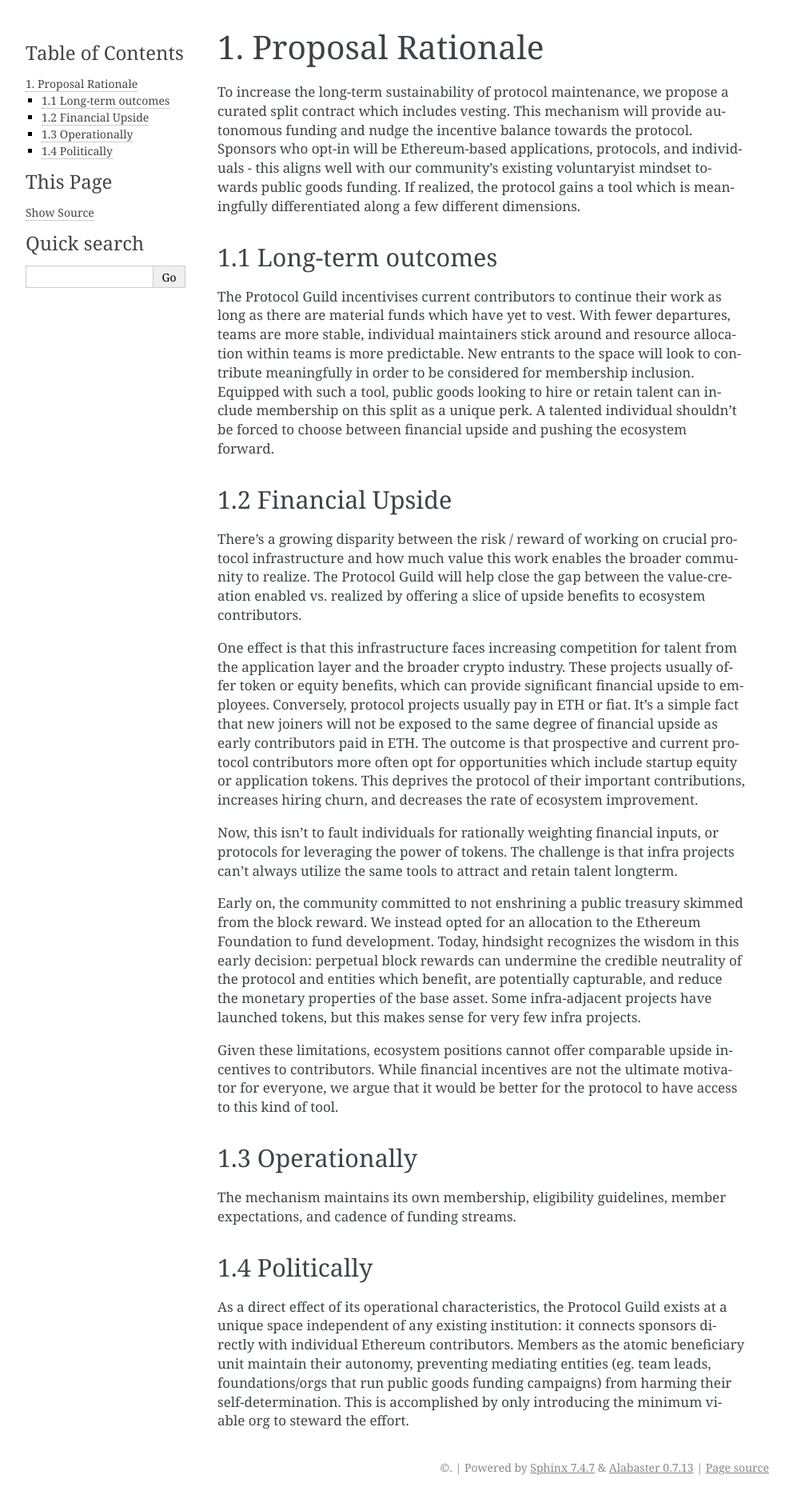
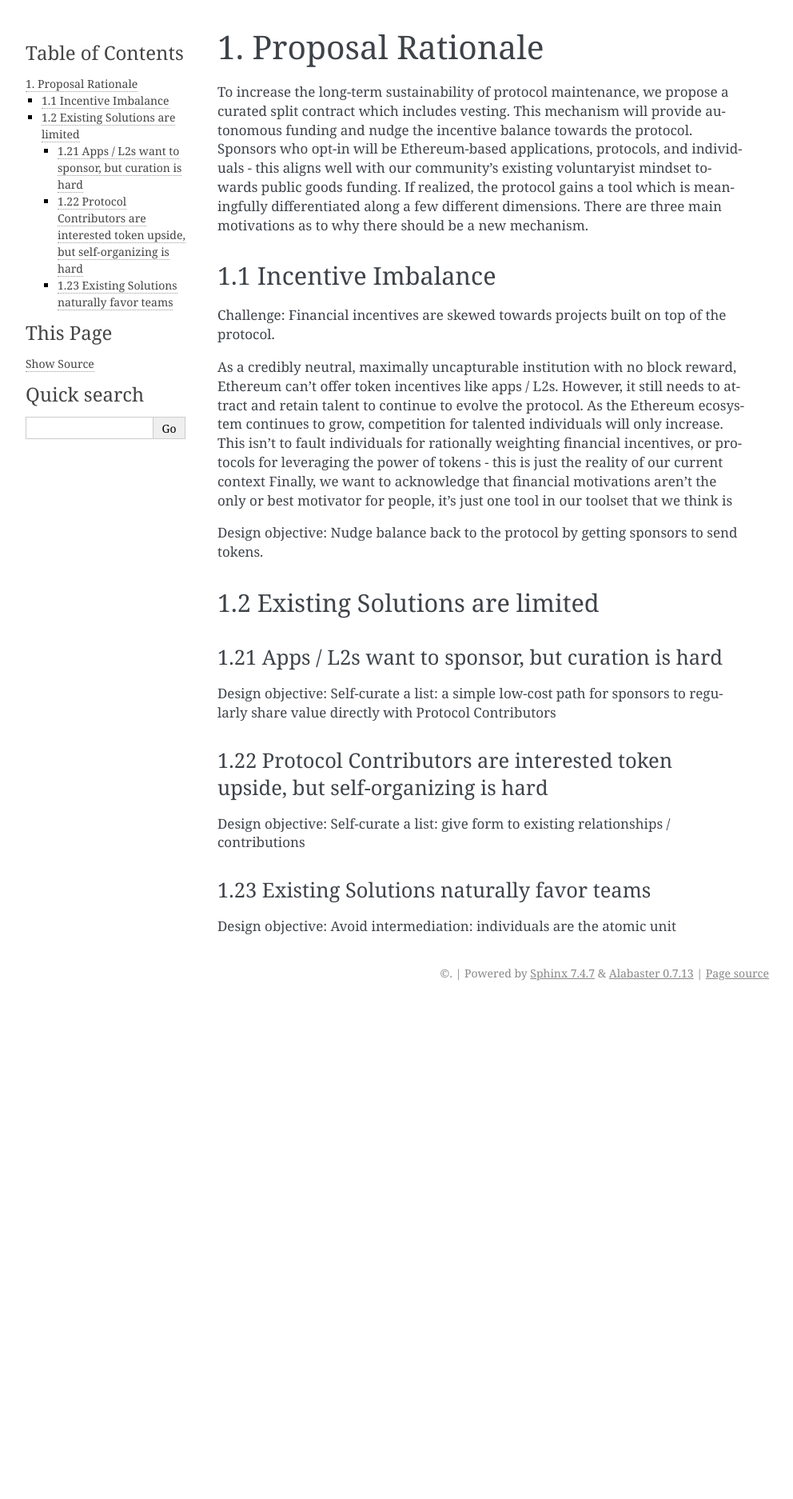
Before and after one commit to protocolguild/documentation, a Sphinx documentation site: the page built from docs/1-proposal-rationale.md, in a window 1280 px wide. Shown: the whole page at 80% size, without its empty margins (148-1140 px from the left). Built offline with Sphinx 7.4.7, drawn with Linux system fonts in a browser that asks for light colours; after the commit the page ends 1256 px from its top, so only the background shows below that.

Commit message:
Update rationale to reflect presentation

```diff
--- a/docs/1-proposal-rationale.md
+++ b/docs/1-proposal-rationale.md
@@ -1,27 +1,25 @@
 # 1. Proposal Rationale
 
-To increase the long-term sustainability of protocol maintenance, we propose a curated split contract which includes vesting. This mechanism will provide autonomous funding and nudge the incentive balance towards the protocol. Sponsors who opt-in will be Ethereum-based applications, protocols, and individuals - this aligns well with our community's existing voluntaryist mindset towards public goods funding. If realized, the protocol gains a tool which is meaningfully differentiated along a few different dimensions.
+To increase the long-term sustainability of protocol maintenance, we propose a curated split contract which includes vesting. This mechanism will provide autonomous funding and nudge the incentive balance towards the protocol. Sponsors who opt-in will be Ethereum-based applications, protocols, and individuals - this aligns well with our community's existing voluntaryist mindset towards public goods funding. If realized, the protocol gains a tool which is meaningfully differentiated along a few different dimensions. There are three main motivations as to why there should be a new mechanism.
+## 1.1 Incentive Imbalance
 
-## 1.1 Long-term outcomes
+Challenge: Financial incentives are skewed towards projects built on top of the protocol.
 
-The Protocol Guild incentivises current contributors to continue their work as long as there are material funds which have yet to vest. With fewer departures, teams are more stable, individual maintainers stick around and resource allocation within teams is more predictable. New entrants to the space will look to contribute meaningfully in order to be considered for membership inclusion. Equipped with such a tool, public goods looking to hire or retain talent can include membership on this split as a unique perk. A talented individual shouldn't be forced to choose between financial upside and pushing the ecosystem forward.
+As a credibly neutral, maximally uncapturable institution with no block reward, Ethereum can’t offer token incentives like apps / L2s. However, it still needs to attract and retain talent to continue to evolve the protocol.
+As the Ethereum ecosystem continues to grow, competition for talented individuals will only increase.
+This isn’t to fault individuals for rationally weighting financial incentives, or protocols for leveraging the power of tokens - this is just the reality of our current context
+Finally, we want to acknowledge that financial motivations aren’t the only or best motivator for people, it’s just one tool in our toolset that we think is
 
-## 1.2 Financial Upside
+Design objective: Nudge balance back to the protocol by getting sponsors to send tokens.
 
-There's a growing disparity between the risk / reward of working on crucial protocol infrastructure and how much value this work enables the broader community to realize. The Protocol Guild will help close the gap between the value-creation enabled vs. realized by offering a slice of upside benefits to ecosystem contributors.
+## 1.2 Existing Solutions are limited
 
-One effect is that this infrastructure faces increasing competition for talent from the application layer and the broader crypto industry. These projects usually offer token or equity benefits, which can provide significant financial upside to employees. Conversely, protocol projects usually pay in ETH or fiat. It's a simple fact that new joiners will not be exposed to the same degree of financial upside as early contributors paid in ETH. The outcome is that prospective and current protocol contributors more often opt for opportunities which include startup equity or application tokens. This deprives the protocol of their important contributions, increases hiring churn, and decreases the rate of ecosystem improvement.
+### 1.21 Apps / L2s want to sponsor, but curation is hard
 
-Now, this isn't to fault individuals for rationally weighting financial inputs, or protocols for leveraging the power of tokens. The challenge is that infra projects can't always utilize the same tools to attract and retain talent longterm.
+Design objective: Self-curate a list: a simple low-cost path for sponsors to regularly share value directly with Protocol Contributors
+### 1.22 Protocol Contributors are interested token upside, but self-organizing is hard
 
-Early on, the community committed to not enshrining a public treasury skimmed from the block reward. We instead opted for an allocation to the Ethereum Foundation to fund development. Today, hindsight recognizes the wisdom in this early decision: perpetual block rewards can undermine the credible neutrality of the protocol and entities which benefit, are potentially capturable, and reduce the monetary properties of the base asset. Some infra-adjacent projects have launched tokens, but this makes sense for very few infra projects.
+Design objective: Self-curate a list: give form to existing relationships / contributions
+### 1.23 Existing Solutions naturally favor teams
 
-Given these limitations, ecosystem positions cannot offer comparable upside incentives to contributors. While financial incentives are not the ultimate motivator for everyone, we argue that it would be better for the protocol to have access to this kind of tool.
-
-## 1.3 Operationally
-
-The mechanism maintains its own membership, eligibility guidelines, member expectations, and cadence of funding streams.
-
-## 1.4 Politically
-
-As a direct effect of its operational characteristics, the Protocol Guild exists at a unique space independent of any existing institution: it connects sponsors directly with individual Ethereum contributors. Members as the atomic beneficiary unit maintain their autonomy, preventing mediating entities (eg. team leads, foundations/orgs that run public goods funding campaigns) from harming their self-determination. This is accomplished by only introducing the minimum viable org to steward the effort.
+Design objective: Avoid intermediation: individuals are the atomic unit
```
